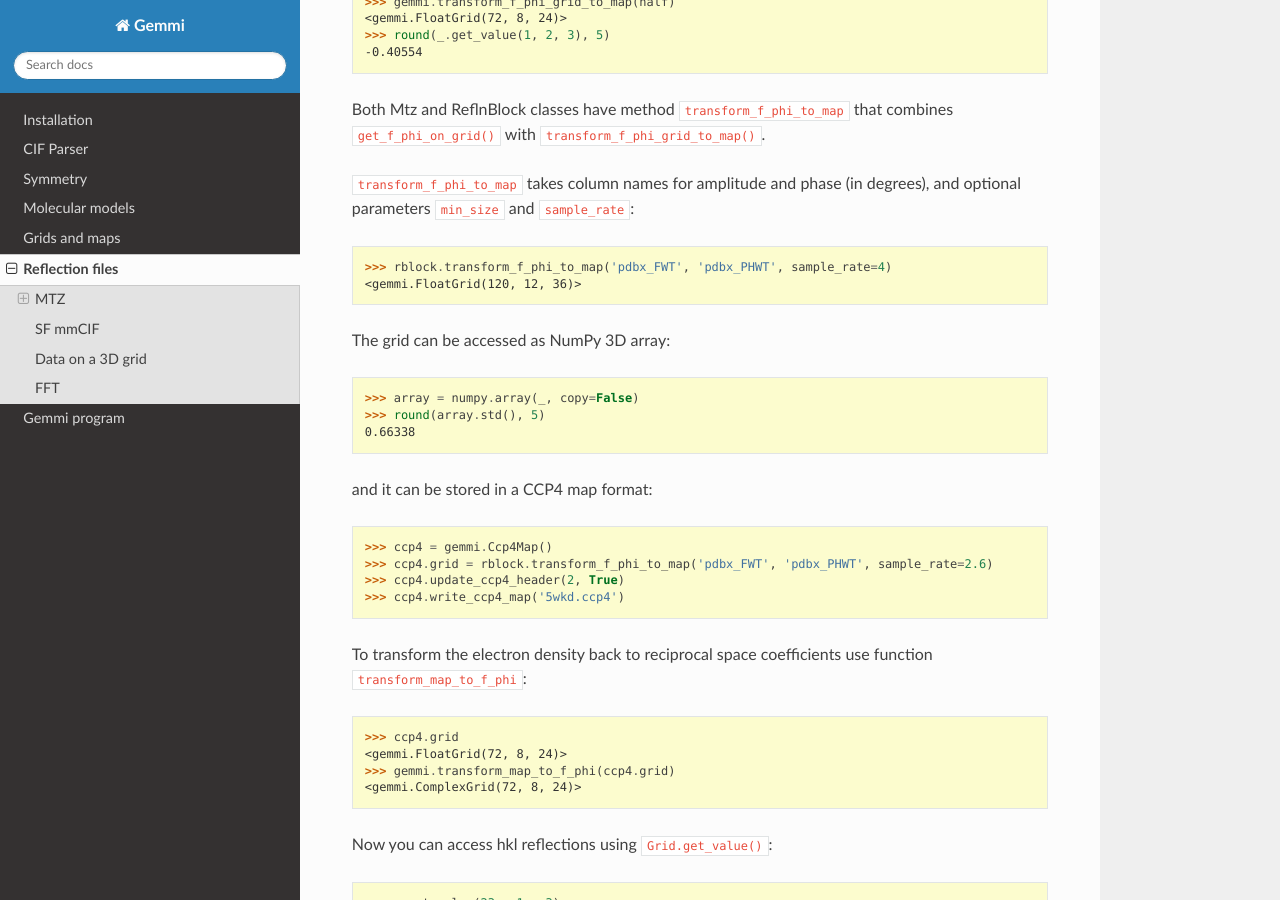
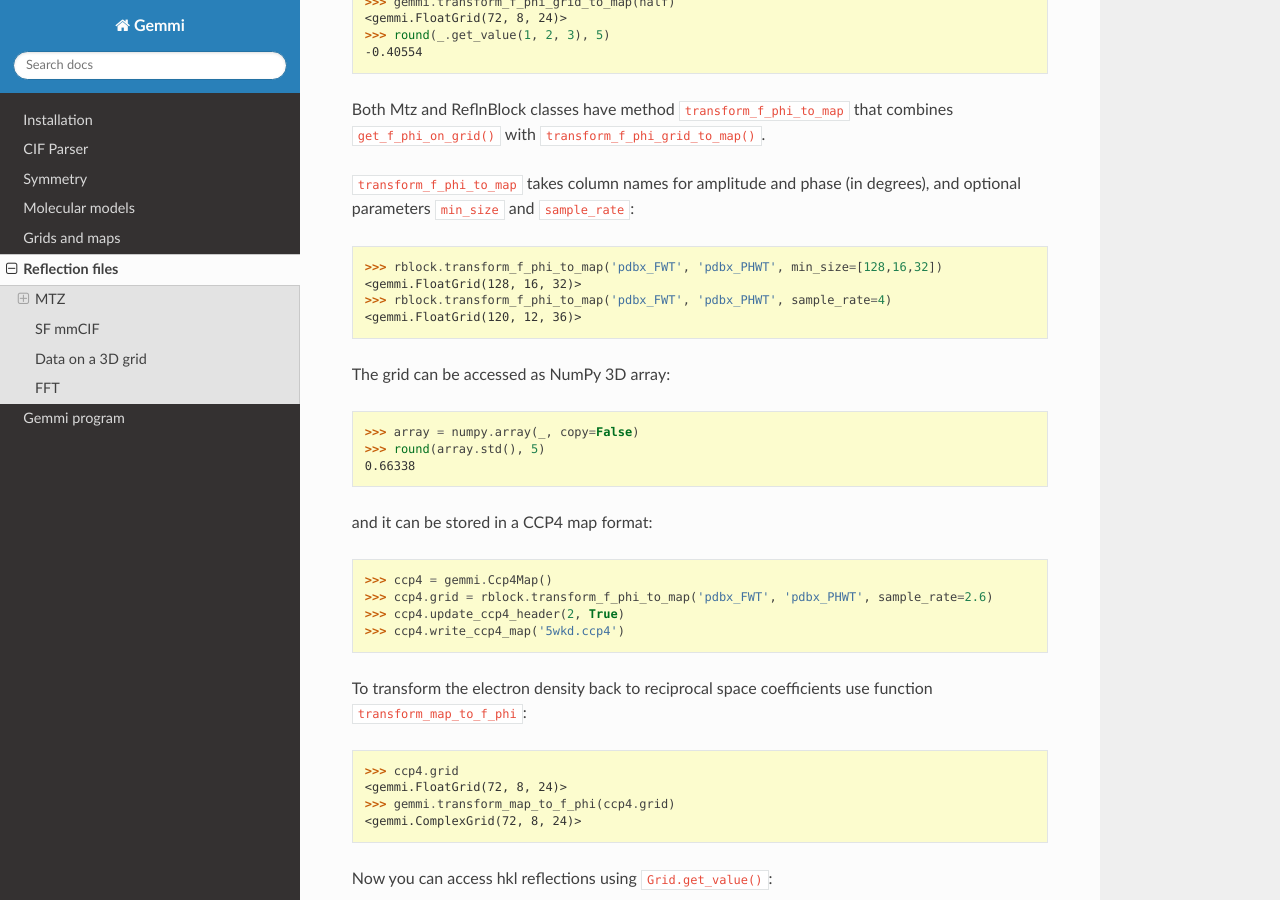
Before and after one commit to project-gemmi/gemmi, a Sphinx documentation site: the page built from docs/hkl.rst, in a window 1280 px wide and 900 px high, scrolled down 11645 px. Built offline with Sphinx 7.4.7 and the Read the Docs theme 2.0.0, drawn with Linux system fonts in a browser that asks for light colours.

Commit message:
one more example

```diff
--- a/docs/hkl.rst
+++ b/docs/hkl.rst
@@ -623,6 +623,8 @@ phase (in degrees), and optional parameters ``min_size`` and
 
 .. doctest::
 
+  >>> rblock.transform_f_phi_to_map('pdbx_FWT', 'pdbx_PHWT', min_size=[128,16,32])
+  <gemmi.FloatGrid(128, 16, 32)>
   >>> rblock.transform_f_phi_to_map('pdbx_FWT', 'pdbx_PHWT', sample_rate=4)
   <gemmi.FloatGrid(120, 12, 36)>
 
```
